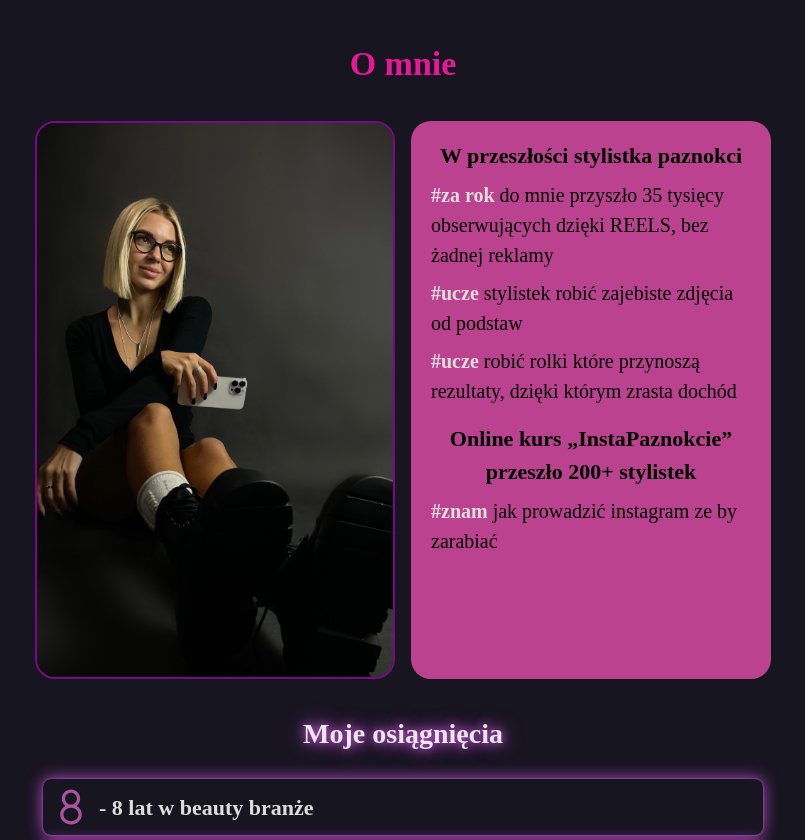
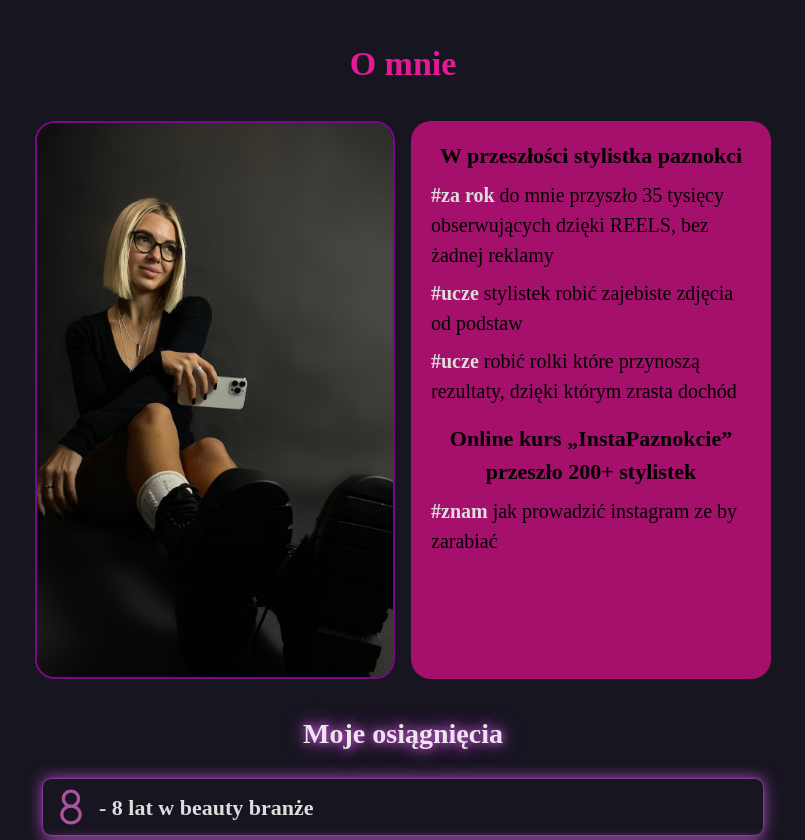
Before and after one commit to Jey2507/first-client-project, a React (Vite) app: page / in a window 1280 px wide. Shown: the part 620-1460 px from the top of the page, without its empty margins (237-1042 px from the left). Built offline with nearby package versions, Linux system fonts and the light colour scheme; a web font is replaced by a local one.

Commit message:
Update AboutMe.module.css

```diff
--- a/src/components/AboutMe/AboutMe.module.css
+++ b/src/components/AboutMe/AboutMe.module.css
@@ -31,7 +31,7 @@
 .divContent {
     max-width: 360px;
     width: 100%;
-    background-color: #ef51b2c2;
+    background-color: rgb(164, 16, 107);
     padding: 24px;
     border-radius: 20px;
     margin: 0 auto;
```
